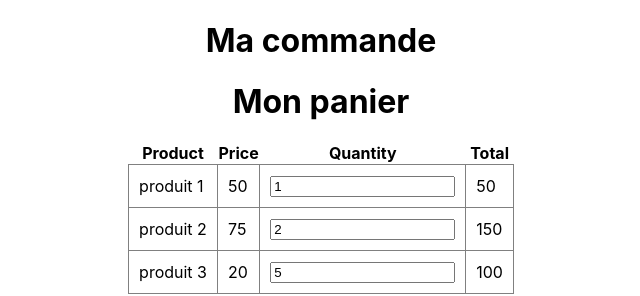
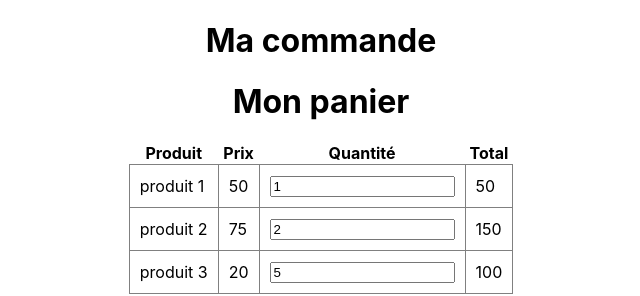
Before and after one commit to PatignierThomas/TS_React_Dojo, a React (Vite) app: page / in a window 1280 px wide. Shown: the top 296 px of the page, without its empty margins (319-959 px from the left). Built offline with nearby package versions, Linux system fonts and the light colour scheme.

Commit message:
changed table head name

```diff
--- a/src/Component/Cart.tsx
+++ b/src/Component/Cart.tsx
@@ -32,9 +32,9 @@ function Cart({ products, setProducts }: CartProps) {
             <table>
                 <thead>
                     <tr>
-                        <th>Product</th>
-                        <th>Price</th>
-                        <th>Quantity</th>
+                        <th>Produit</th>
+                        <th>Prix</th>
+                        <th>Quantité</th>
                         <th>Total</th>
                     </tr>
                 </thead>
```
